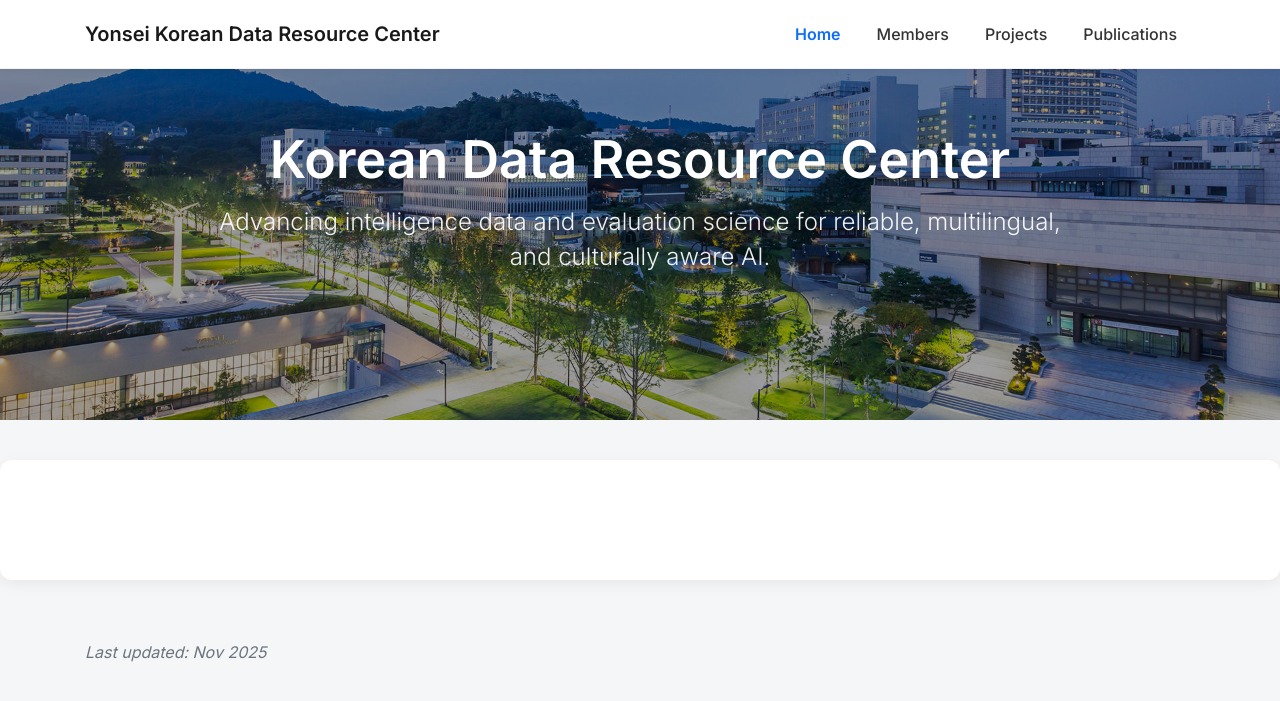
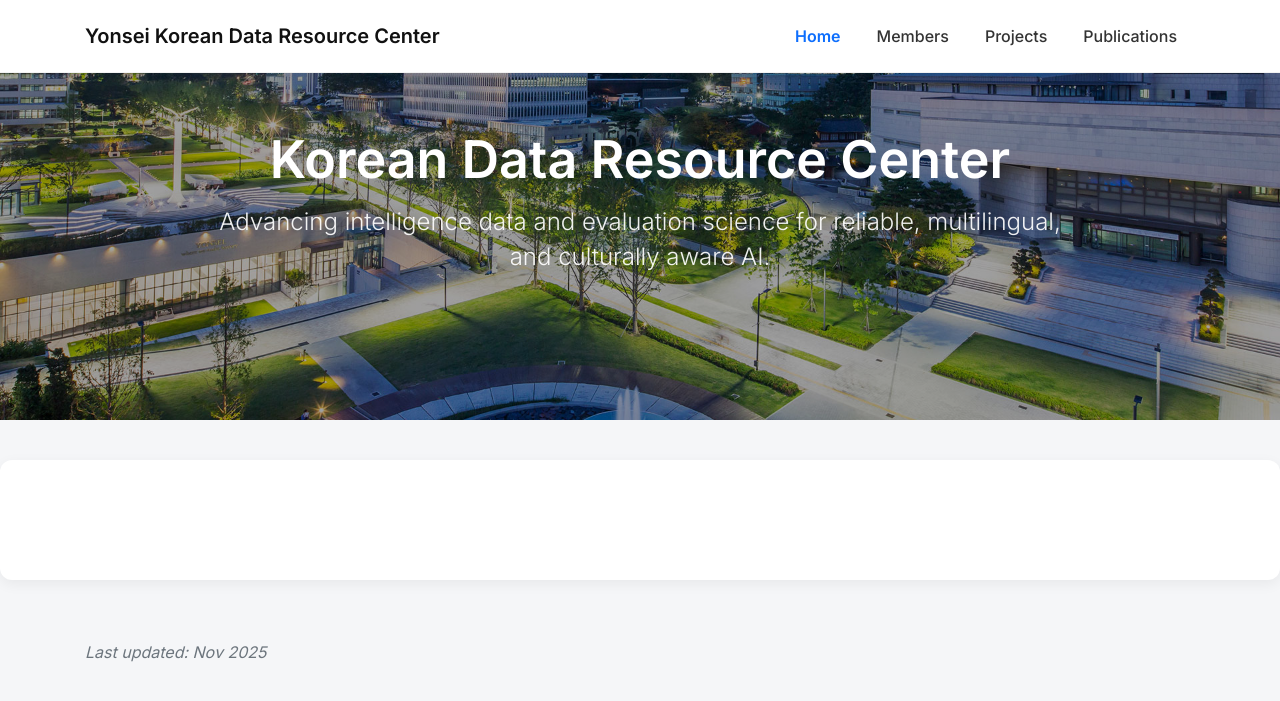
Before and after one commit to wangxiaonan-git/kdarc-lab, a Jekyll site: the page built from index.html, in a window 1280 px wide. Shown: the top 701 px of the page. Built offline with Jekyll 4.4.1, drawn with Linux system fonts in a browser that asks for light colours.

Commit message:
Update default.html

```diff
--- a/_layouts/default.html
+++ b/_layouts/default.html
@@ -17,9 +17,11 @@
     background-color: #f5f6f8;
   }
 
-    /* ====================== NAVBAR ====================== */
+  /* =====================================================
+       NAVBAR — Premium Inter Edition
+  ===================================================== */
   .navbar {
-      padding: 12px 0;
+    padding: 14px 0;
     background: white !important;
     border-bottom: 1px solid rgba(0,0,0,0.05);
     box-shadow: 0 2px 8px rgba(0,0,0,0.04);
@@ -28,6 +30,7 @@
   .navbar-brand {
     font-weight: 600;
     font-size: 20px;
+    color: #111 !important;
   }
 
   .nav-link {
@@ -35,13 +38,14 @@
     font-size: 16px;
     padding: 10px 18px !important;
     color: #333 !important;
+    position: relative;
     transition: all 0.25s ease;
-      position: relative;
   }
 
   .nav-link:hover {
     color: #0d6efd !important;
     text-shadow: 0 0 8px rgba(13,110,253,0.35);
+    transform: translateY(-1px);
   }
 
   .nav-item.active .nav-link {
@@ -49,20 +53,44 @@
     font-weight: 600;
   }
 
-    /* ====================== HERO BANNER（首页专用） ====================== */
+  /* Underline animation */
+  .nav-link::after {
+    content: "";
+    position: absolute;
+    bottom: 4px;
+    left: 20%;
+    width: 60%;
+    height: 2px;
+    background: #157aff;
+    border-radius: 2px;
+    transform: scaleX(0);
+    transform-origin: center;
+    transition: transform .25s ease;
+  }
+
+  .nav-link:hover::after,
+  .nav-link.active::after {
+    transform: scaleX(1);
+  }
+
+  /* =====================================================
+       HERO BANNER — Home page ONLY
+  ===================================================== */
   .hero-banner {
     width: 100%;
     height: 420px;
     background-image: url('/kdarc-lab/assets/images/background/background1.jpg');
     background-size: cover;
-      background-position: center 20%;
+    background-position: center center; /* 真正居中背景 */
     background-repeat: no-repeat;
+
     position: relative;
     display: flex;
     justify-content: center;
-      align-items: center;
+    align-items: center; /* 垂直居中 */
+
+    margin-bottom: 40px;
     overflow: hidden;
-      margin-bottom: 40px;
   }
 
   .hero-overlay {
@@ -73,10 +101,11 @@
     z-index: 1;
   }
 
-    .hero-center {
+  .hero-center.true-center {
+    position: relative;
+    z-index: 3;
     text-align: center;
     color: white;
-      z-index: 3;
     max-width: 900px;
     padding: 0 20px;
 
@@ -99,24 +128,29 @@
 
   @keyframes fadeIn {
     from { opacity: 0; transform: translateY(15px); }
-      to { opacity: 1; transform: translateY(0); }
+    to   { opacity: 1; transform: translateY(0); }
   }
 
-    /* ====================== CONTENT WRAPPER ====================== */
+  /* =====================================================
+       CONTENT WRAPPER
+  ===================================================== */
   .content-wrapper {
     max-width: 1400px;
     margin: 40px auto 60px;
     background: white;
     padding: 60px;
     border-radius: 12px;
-      box-shadow: 0px 4px 14px rgba(0,0,0,0.06);
+    box-shadow: 0 4px 14px rgba(0,0,0,0.06);
   }
 </style>
+
 </head>
 
 <body>
 
-  <!-- Navi -->
+  <!-- =====================================================
+       NAVBAR
+  ===================================================== -->
   <nav class="navbar navbar-expand-lg navbar-light fixed-top">
     <div class="container">
       <a class="navbar-brand" href="/kdarc-lab/">Yonsei Korean Data Resource Center</a>
@@ -127,35 +161,45 @@
 
       <div class="collapse navbar-collapse" id="navbarNav">
         <ul class="navbar-nav ml-auto">
+
           <li class="nav-item {% if page.url == '/' %}active{% endif %}">
             <a class="nav-link" href="/kdarc-lab/">Home</a>
           </li>
+
           <li class="nav-item {% if page.url contains 'members' %}active{% endif %}">
             <a class="nav-link" href="/kdarc-lab/members.html">Members</a>
           </li>
+
           <li class="nav-item {% if page.url contains 'projects' %}active{% endif %}">
             <a class="nav-link" href="/kdarc-lab/projects.html">Projects</a>
           </li>
+
           <li class="nav-item {% if page.url contains 'publications' %}active{% endif %}">
             <a class="nav-link" href="/kdarc-lab/publications.html">Publications</a>
           </li>
+
         </ul>
       </div>
     </div>
   </nav>
 
-  <!-- ====================== Hero Banner：仅主页显示 ====================== -->
+  <!-- =====================================================
+       HERO BANNER（仅首页显示）
+  ===================================================== -->
   {% if page.url == "/" %}
   <div class="hero-banner">
     <div class="hero-overlay"></div>
-      <div class="hero-center">
+
+    <div class="hero-center true-center">
       <h1>Korean Data Resource Center</h1>
       <p>Advancing intelligence data and evaluation science for reliable, multilingual, and culturally aware AI.</p>
     </div>
   </div>
   {% endif %}
 
-  <!-- ====================== Main Content ====================== -->
+  <!-- =====================================================
+       PAGE CONTENT
+  ===================================================== -->
   <div class="content-wrapper">
     {{ content }}
   </div>
@@ -168,7 +212,3 @@
 
 </body>
 </html>
-
-
-</body>
-</html>
```
Lines whose indentation alone changed are shown as unchanged.
